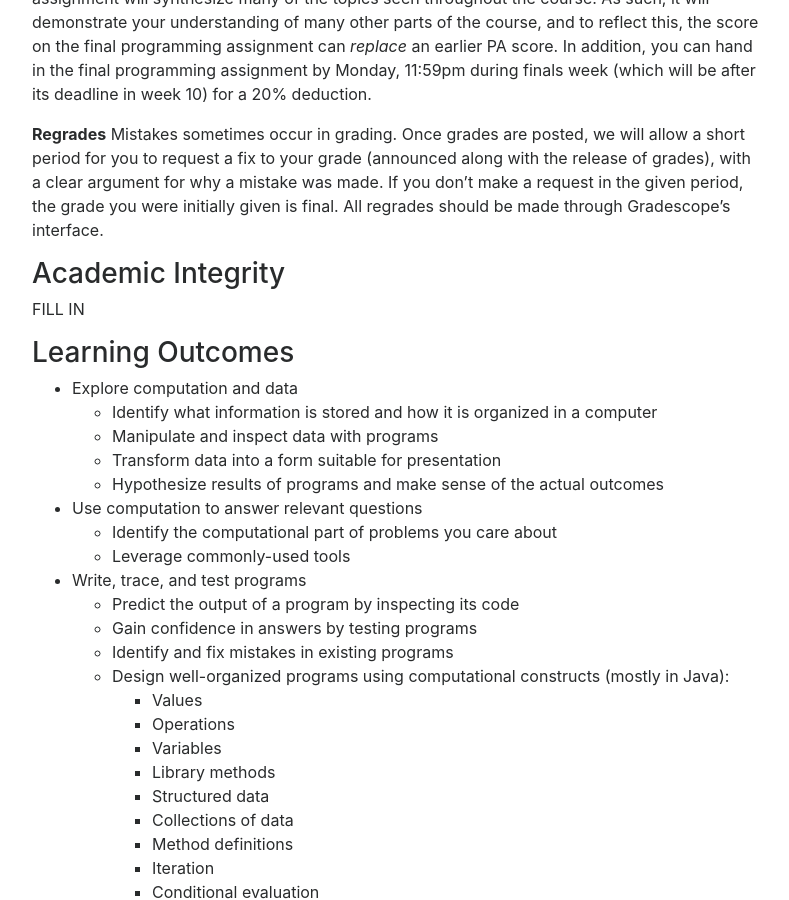
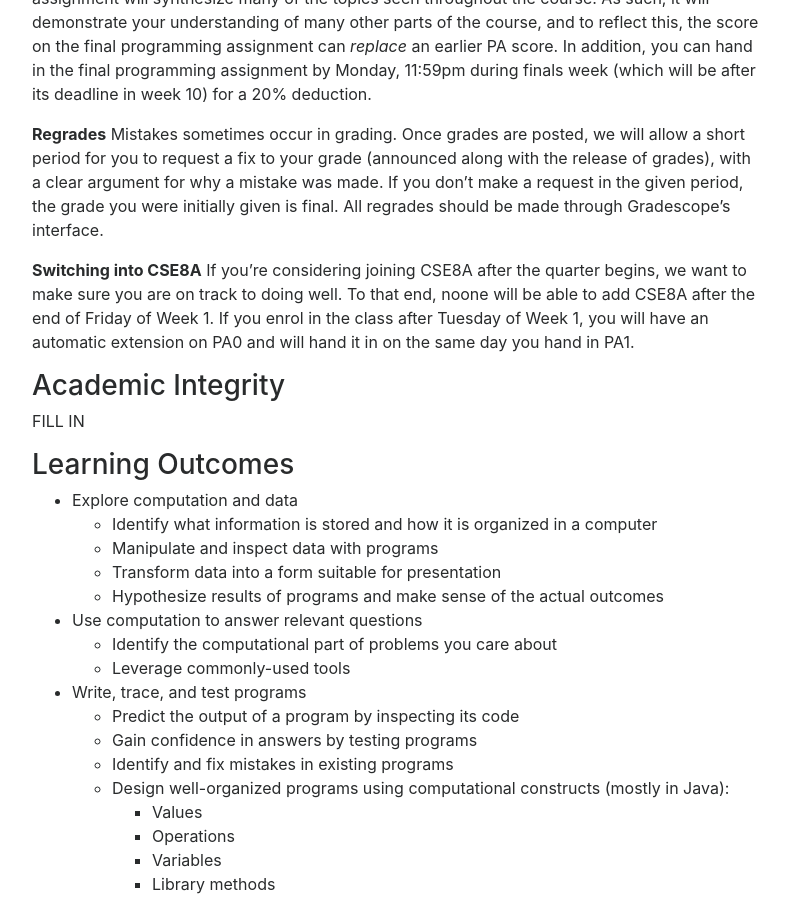
Before and after one commit to ucsd-cse8a-f18/ucsd-cse8a-f18.github.io, a Jekyll site: the page built from index.md, in a window 1280 px wide and 900 px high, scrolled down 8936 px. Shown: the whole window, without its empty margins (243-1032 px from the left). Built offline with Jekyll 4.4.1, drawn with Linux system fonts in a browser that asks for light colours; nearby versions of some CDN libraries.

Commit message:
Update index.md

```diff
--- a/index.md
+++ b/index.md
@@ -436,6 +436,12 @@ mistake was made. If you don't make a request in the given period, the grade
 you were initially given is final. All regrades should be made through
 Gradescope's interface.
 
+<b>Switching into CSE8A</b> If you're considering joining CSE8A after the quarter
+begins, we want to make sure you are on track to doing well.  To that end, noone will
+be able to add CSE8A after the end of Friday of Week 1.  If you enrol in the class
+after Tuesday of Week 1, you will have an automatic extension on PA0 and will hand it in
+on the same day you hand in PA1.
+
 <a id="p:ai"></a>
 <h3> Academic Integrity</h3>
 
```
